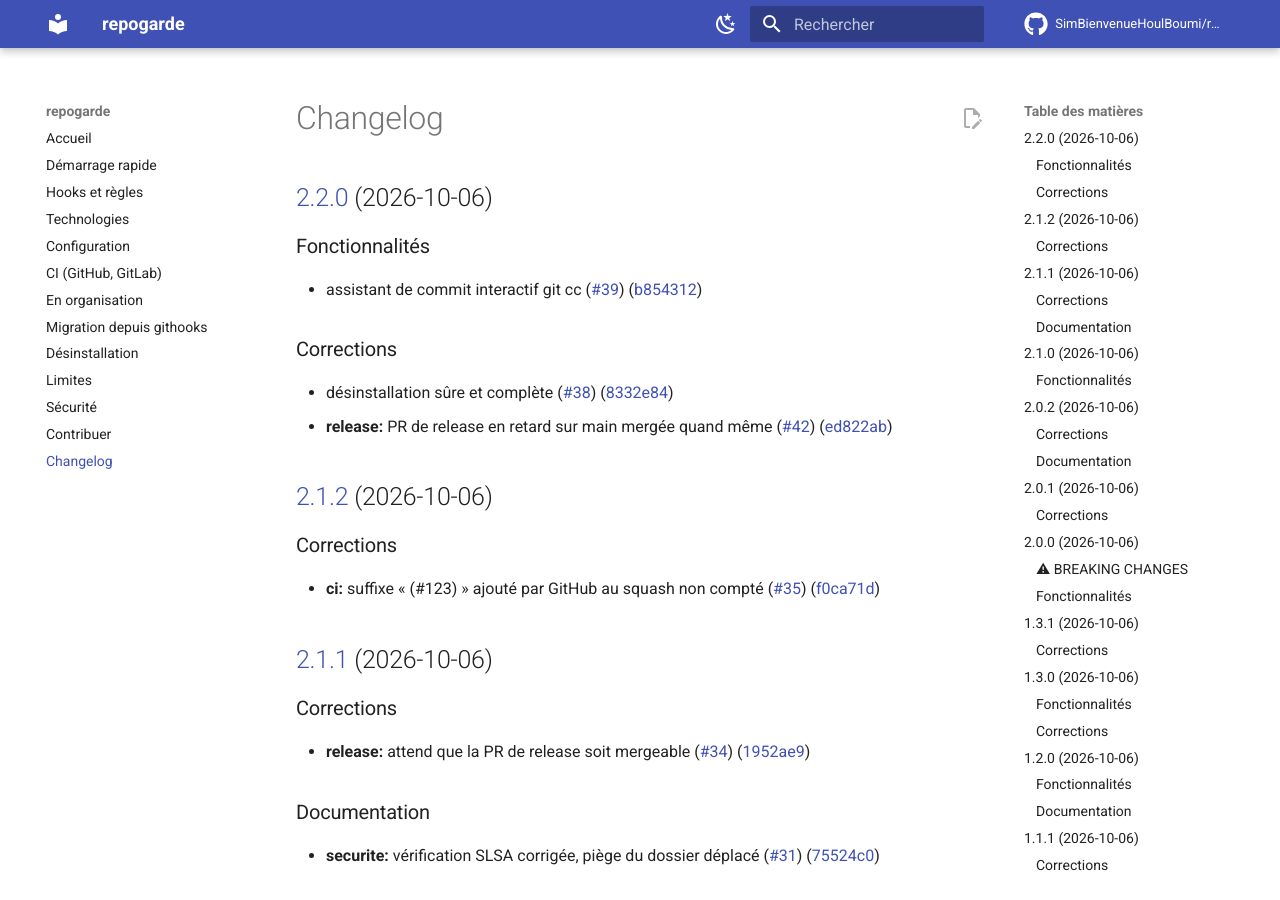
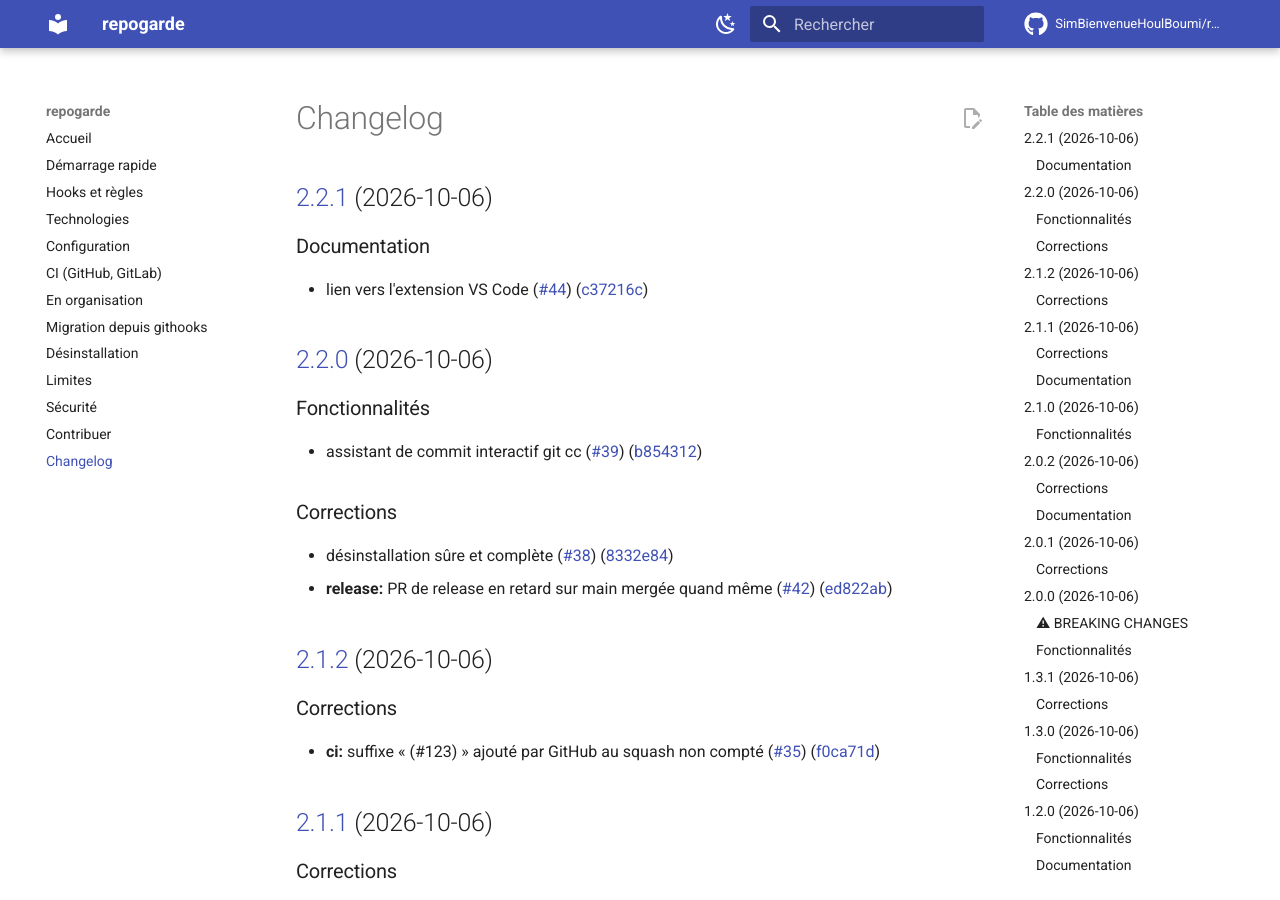
Before and after one commit to SimBienvenueHoulBoumi/githooks, an MkDocs documentation site: the page built from docs/changelog.md, in a window 1280 px wide and 900 px high. Built offline with MkDocs 1.6.1 and Material for MkDocs 9.7.7, drawn with Linux system fonts in a browser that asks for light colours; comment, search, counter and statistics services are not loaded.

```diff
--- a/CHANGELOG.md
+++ b/CHANGELOG.md
@@ -1,4 +1,11 @@
 # Changelog
+
+## [2.2.1](https://github.com/SimBienvenueHoulBoumi/repogarde/compare/v2.2.0...v2.2.1) (2026-10-06)
+
+
+### Documentation
+
+* lien vers l'extension VS Code ([#44](https://github.com/SimBienvenueHoulBoumi/repogarde/issues/44)) ([c37216c](https://github.com/SimBienvenueHoulBoumi/repogarde/commit/c37216cb758a2fcba1220d7270a448766c4baeb9))
 
 ## [2.2.0](https://github.com/SimBienvenueHoulBoumi/repogarde/compare/v2.1.2...v2.2.0) (2026-10-06)
 
```
Also changed, not shown: README.md (+1 -1 lines), docs/ci.md (+1 -1 lines), docs/index.md (+1 -1 lines), .release-please-manifest.json, 3 other files.
